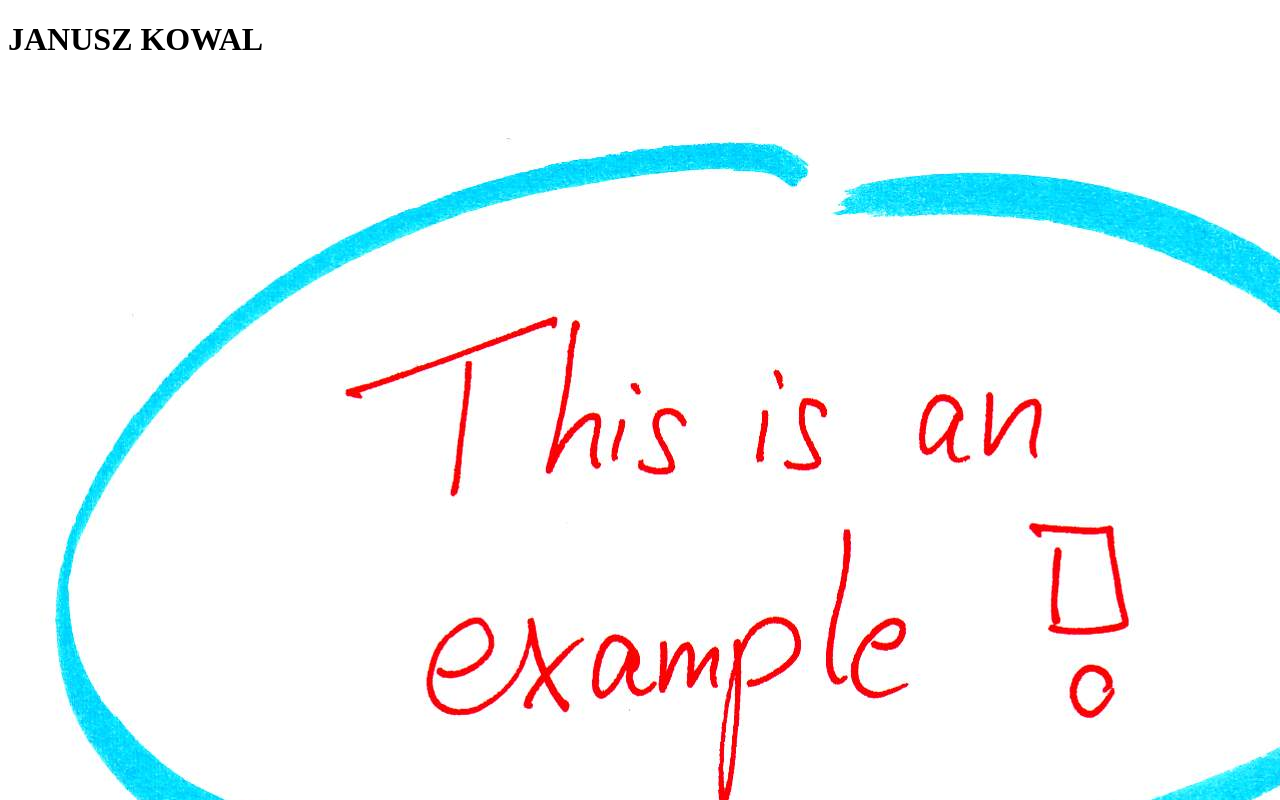
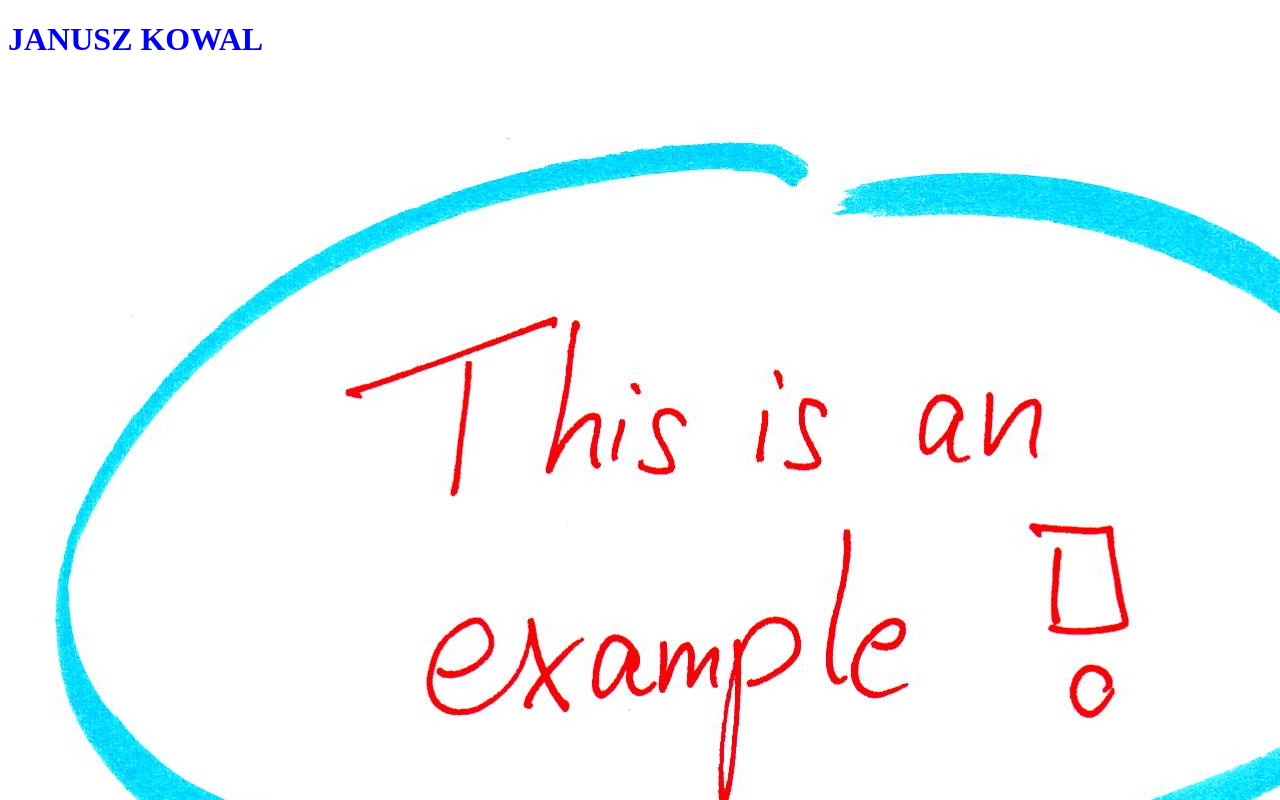
Before and after one commit to madzia89/udemyAngularTutorial, an Angular app: page / in a window 1280 px wide. Shown: the top 800 px of the page. Built offline with nearby package versions, Linux system fonts and the light colour scheme.

Commit message:
nadanie koloru poprzez dobranie się do zagnieżdżonego pola obiektu style

```diff
--- a/src/app/app.component.html
+++ b/src/app/app.component.html
@@ -1,2 +1,2 @@
-<h1>{{name.toUpperCase()}}</h1>
+<h1 [style.color] = 'nameColor'>{{name.toUpperCase()}}</h1>
 <img [src]='photoUrl'/>
--- a/src/app/app.component.ts
+++ b/src/app/app.component.ts
@@ -7,6 +7,7 @@ import { Component } from '@angular/core';
 })
 export class AppComponent {
   name: string = "Janusz Kowal"
+  nameColor: string = 'blue'
   photoUrl: string = "../assets/images/examplePicture.jpg"
 
   constructor(){
```
